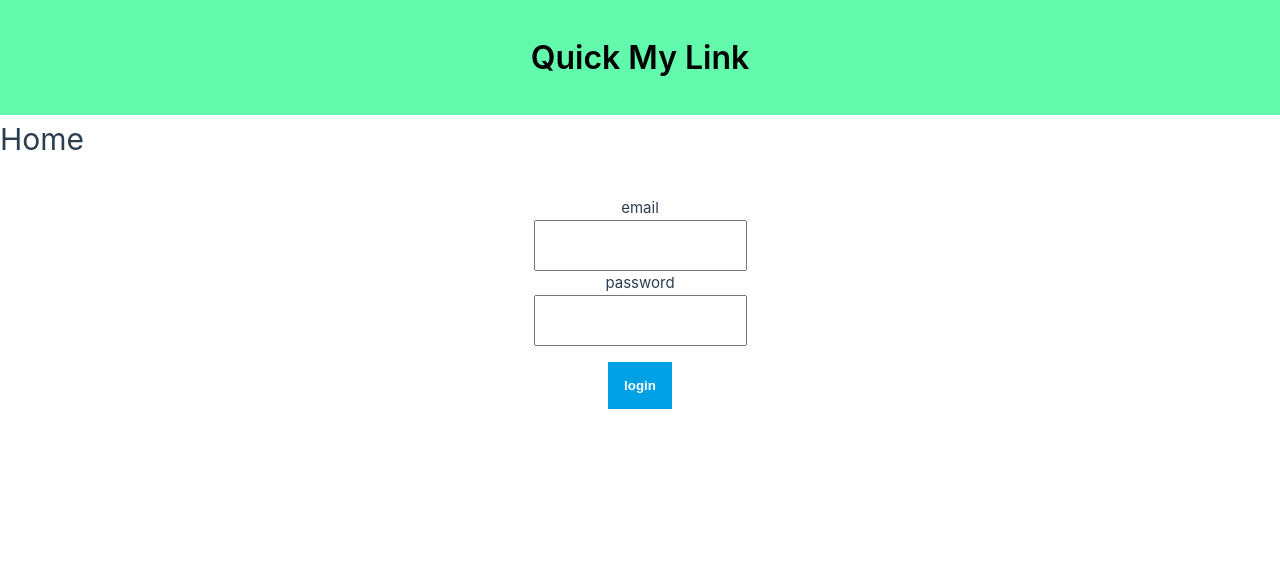
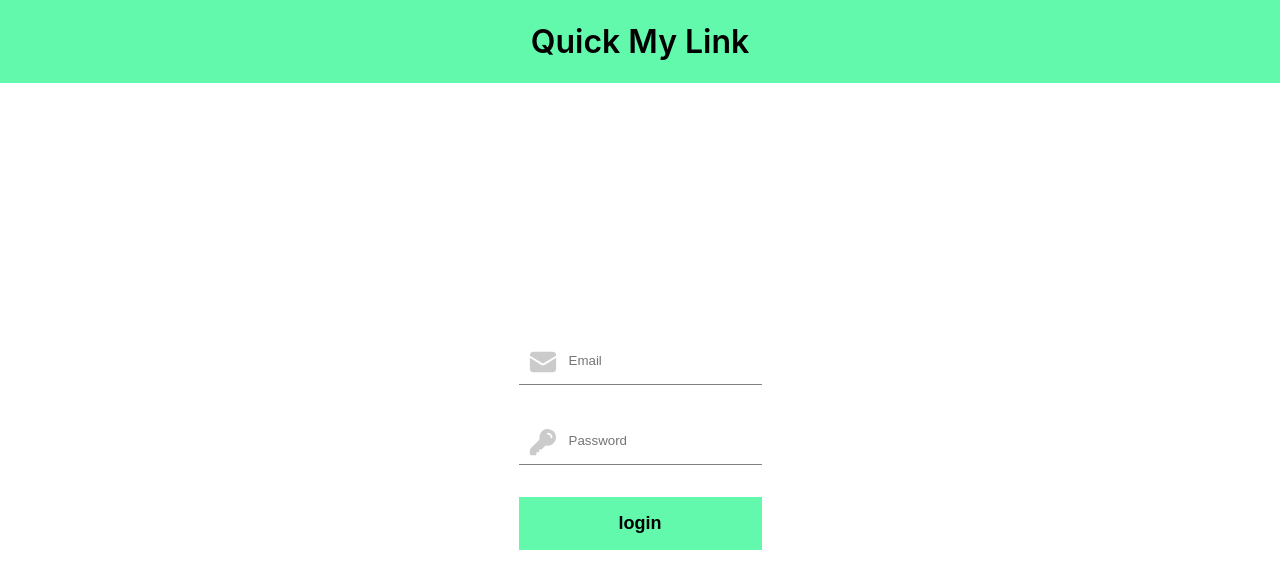
Before and after one commit to aloush-dev/url-shortener, a Vue app: page / in a window 1280 px wide. Shown: the top 588 px of the page. Built offline with nearby package versions, Linux system fonts and the light colour scheme.

Commit message:
reordered components and style login screen

```diff
--- a/package.json
+++ b/package.json
@@ -8,6 +8,7 @@
     "preview": "vite preview"
   },
   "dependencies": {
+    "@heroicons/vue": "^2.0.18",
     "axios": "^1.4.0",
     "vue": "^3.3.4",
     "vue-router": "^4.2.4"
--- a/src/App.vue
+++ b/src/App.vue
@@ -10,7 +10,7 @@ header {
   display: flex;
   justify-content: center;
   align-items: center;
-  padding: 2rem;
+  padding: 1rem;
   background-color: rgb(98, 249, 173);
   color: black;
   font-weight: 600;
--- a/src/assets/main.css
+++ b/src/assets/main.css
@@ -5,10 +5,3 @@
   margin: 0 auto;
   font-weight: normal;
 }
-
-a,
-.green {
-  text-decoration: none;
-  color: hsla(160, 100%, 37%, 1);
-  transition: 0.4s;
-}
--- a/src/components/Home.vue
+++ /dev/null
@@ -1,18 +0,0 @@
-<script setup>
-import { getToken } from "../utils/utils";
-import { useRouter } from "vue-router";
-import LoginBox from "./LoginBox.vue";
-const router = useRouter();
-
-const token = getToken();
-if (token) {
-  router.push("/url");
-}
-</script>
-
-<template>
-  <h1>Home</h1>
-  <LoginBox />
-</template>
-
-<style scoped></style>
--- /dev/null
+++ b/src/components/Login.vue
@@ -0,0 +1,115 @@
+<script setup>
+import { getToken } from "../utils/utils";
+import { useRouter } from "vue-router";
+import axios from "axios";
+import { ref } from "vue";
+import { EnvelopeIcon, KeyIcon } from "@heroicons/vue/24/solid";
+const router = useRouter();
+
+const token = getToken();
+if (token) {
+  router.push("/url");
+}
+
+const email = ref("");
+const password = ref("");
+
+const login = () => {
+  axios
+    .post("https://url-shortner-c0kv.onrender.com/v1/login", {
+      email: email.value,
+      password: password.value,
+    })
+    .then(({ data }) => {
+      localStorage.setItem("token", data.token);
+      email.value = "";
+      password.value = "";
+    })
+    .catch((err) => {
+      console.log("fail", err);
+    });
+};
+</script>
+
+<template>
+  <div id="container">
+    <form @submit.prevent="login">
+      <div class="input-container">
+        <input placeholder="Email" v-model="email" type="email" id="email" />
+        <EnvelopeIcon class="icon" />
+      </div>
+
+      <div class="input-container">
+        <input
+          placeholder="Password"
+          v-model="password"
+          type="password"
+          id="password"
+        />
+        <KeyIcon class="icon" />
+      </div>
+
+      <button type="submit">login</button>
+    </form>
+  </div>
+</template>
+
+<style scoped>
+#container {
+  display: flex;
+  justify-content: center;
+  align-items: center;
+  height: calc(100% - 5rem);
+  width: 100%;
+  position: fixed;
+}
+form {
+  display: flex;
+  flex-direction: column;
+  padding: 2rem;
+  background-color: white;
+  color: black;
+  border-radius: 5px;
+}
+
+label {
+  padding: 0.2rem;
+}
+
+input {
+  padding: 1rem;
+  padding-left: 50px;
+  margin: 1rem;
+  border: none;
+  border-bottom: 1px grey solid;
+}
+
+input:focus {
+  outline: none;
+}
+
+.input-container {
+  display: flex;
+  flex-direction: column;
+  position: relative;
+}
+
+.icon {
+  position: absolute;
+  width: 30px;
+  height: 30px;
+  top: 33%;
+  left: 25px;
+  opacity: 20%;
+}
+
+button {
+  padding: 1rem;
+  margin: 1rem;
+  background-color: rgb(98, 249, 173);
+  border: none;
+  color: black;
+  font-size: large;
+  font-weight: 900;
+}
+</style>
--- a/src/components/LoginBox.vue
+++ /dev/null
@@ -1,65 +0,0 @@
-<script setup>
-import axios from "axios";
-import { ref } from "vue";
-
-const email = ref("");
-const password = ref("");
-
-const login = () => {
-  axios
-    .post("https://url-shortner-c0kv.onrender.com/v1/login", {
-      email: email.value,
-      password: password.value,
-    })
-    .then(({ data }) => {
-      localStorage.setItem("token", data.token);
-      email.value = "";
-      password.value = "";
-    })
-    .catch((err) => {
-      console.log("fail", err);
-    });
-};
-</script>
-
-<template>
-  <form @submit.prevent="login">
-    <label for="email">email </label>
-    <input v-model="email" type="email" id="email" />
-
-    <label for="password">password </label>
-    <input v-model="password" type="password" id="password" />
-
-    <button type="submit">login</button>
-  </form>
-</template>
-
-<style scoped>
-form {
-  display: flex;
-  flex-direction: column;
-  justify-content: center;
-  align-items: center;
-  border: 0.1rem white solid;
-  padding: 2rem;
-}
-
-label {
-  display: flex;
-  flex-direction: column;
-  text-align: center;
-}
-
-input {
-  padding: 1rem;
-}
-
-button {
-  padding: 1rem;
-  margin: 1rem;
-  background-color: #00a1e4;
-  border: none;
-  color: white;
-  font-weight: 900;
-}
-</style>
--- a/src/components/MyUrlItem.vue
+++ b/src/components/MyUrlItem.vue
@@ -1,19 +1,34 @@
 <script setup>
-defineProps({
+import axios from "axios";
+import { toRefs } from "vue";
+
+const props = defineProps({
   urlItem: Object,
 });
+
+const { urlItem } = toRefs(props);
+
+const handleActiveChange = () => {
+  axios.patch("", { isActive: !urlItem.value.isActive });
+};
 </script>
 
 <template>
   <li>
     <div id="checkbox">
-      <input v-model="urlItem.isActive" type="checkbox" />
+      <input
+        @change="handleActiveChange"
+        v-model="urlItem.isActive"
+        type="checkbox"
+      />
     </div>
     <h3>Alias : {{ urlItem.alias || "N/A" }}</h3>
     <div>Original Url : {{ urlItem.originalUrl }}</div>
     <div>Times Clicked :{{ urlItem.clicked }}</div>
   </li>
 </template>
+
+
 
 <style scoped>
 li {
```
Also changed, not shown: src/main.js (+4 -3 lines), 1 other file (tests, documents, lock files or other folders).
